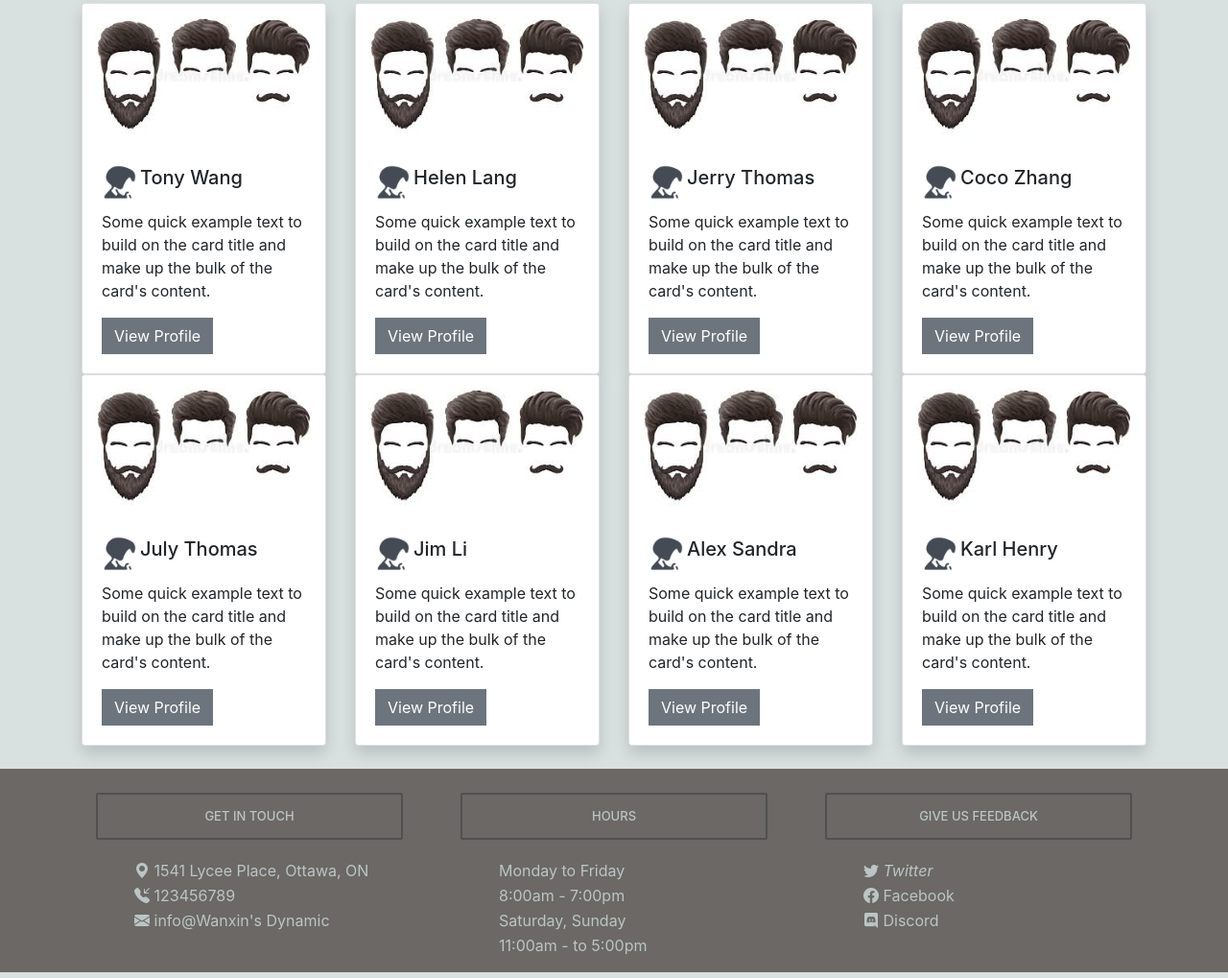
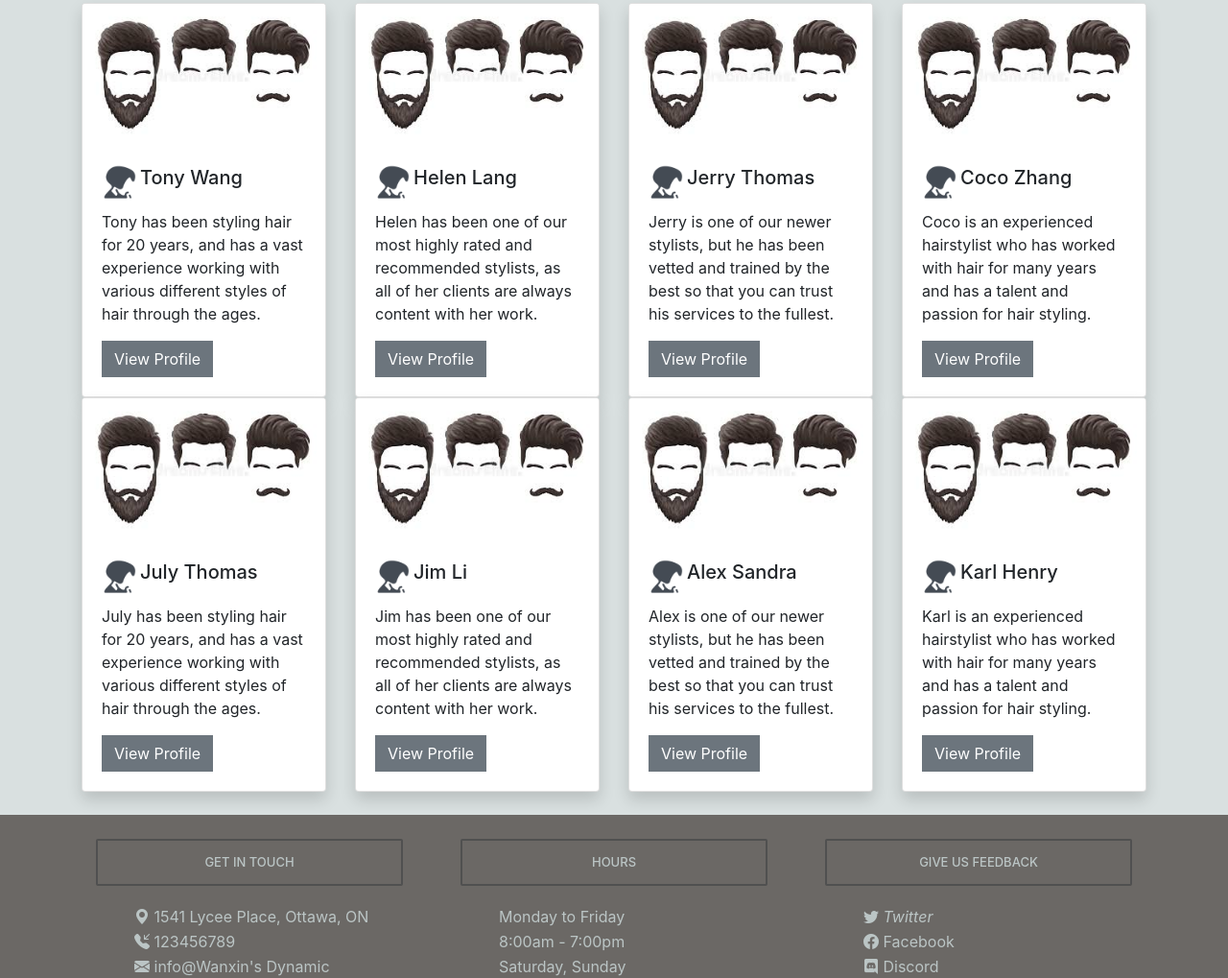
Before and after one commit to 906333302/906333302.github.io, a plain HTML site: page index.html in a window 1280 px wide. Shown: the part 1085-2104 px from the top of the page at 96% size. Drawn offline with nearby package versions, Linux system fonts and the light colour scheme.

Commit message:
Update index.html

```diff
--- a/index.html
+++ b/index.html
@@ -105,7 +105,7 @@
                         <img src="images/haircut.jpg" class="card-img-top" alt="">
                         <div class="card-body">
                         <h5 class="card-title"><img src="images/Cutter.png" alt="logo" style="width:40px;">Tony Wang</h5>
-                        <p class="card-text">Some quick example text to build on the card title and make up the bulk of the card's content.</p>
+                        <p class="card-text">Tony has been styling hair for 20 years, and has a vast experience working with various different styles of hair through the ages.</p>
                         <a href="#" class="btn btn-secondary">View Profile</a>
                         </div>
                     </div>
@@ -115,7 +115,7 @@
                         <img src="images/haircut.jpg" class="card-img-top" alt="">
                         <div class="card-body">
                         <h5 class="card-title"><img src="images/Cutter.png" alt="logo" style="width:40px;">Helen Lang</h5>
-                        <p class="card-text">Some quick example text to build on the card title and make up the bulk of the card's content.</p>
+                        <p class="card-text">Helen has been one of our most highly rated and recommended stylists, as all of her clients are always content with her work.</p>
                         <a href="#" class="btn btn-secondary">View Profile</a>
                         </div>
                     </div>
@@ -125,7 +125,7 @@
                         <img src="images/haircut.jpg" class="card-img-top" alt="">
                         <div class="card-body">
                         <h5 class="card-title"><img src="images/Cutter.png" alt="logo" style="width:40px;">Jerry Thomas</h5>
-                        <p class="card-text">Some quick example text to build on the card title and make up the bulk of the card's content.</p>
+                        <p class="card-text">Jerry is one of our newer stylists, but he has been vetted and trained by the best so that you can trust his services to the fullest.</p>
                         <a href="#" class="btn btn-secondary">View Profile</a>
                         </div>
                     </div>
@@ -135,7 +135,7 @@
                         <img src="images/haircut.jpg" class="card-img-top" alt="">
                         <div class="card-body">
                         <h5 class="card-title"><img src="images/Cutter.png" alt="logo" style="width:40px;">Coco Zhang</h5>
-                        <p class="card-text">Some quick example text to build on the card title and make up the bulk of the card's content.</p>
+                        <p class="card-text">Coco is an experienced hairstylist who has worked with hair for many years and has a talent and passion for hair styling.</p>
                         <a href="#" class="btn btn-secondary">View Profile</a>
                         </div>
                     </div>
@@ -147,7 +147,7 @@
                         <img src="images/haircut.jpg" class="card-img-top" alt="">
                         <div class="card-body">
                         <h5 class="card-title"><img src="images/Cutter.png" alt="logo" style="width:40px;">July Thomas</h5>
-                        <p class="card-text">Some quick example text to build on the card title and make up the bulk of the card's content.</p>
+                        <p class="card-text">July has been styling hair for 20 years, and has a vast experience working with various different styles of hair through the ages.</p>
                         <a href="#" class="btn btn-secondary">View Profile</a>
                         </div>
                     </div>
@@ -157,7 +157,7 @@
                         <img src="images/haircut.jpg" class="card-img-top" alt="">
                         <div class="card-body">
                         <h5 class="card-title"><img src="images/Cutter.png" alt="logo" style="width:40px;">Jim Li</h5>
-                        <p class="card-text">Some quick example text to build on the card title and make up the bulk of the card's content.</p>
+                        <p class="card-text">Jim has been one of our most highly rated and recommended stylists, as all of her clients are always content with her work.</p>
                         <a href="#" class="btn btn-secondary">View Profile</a>
                         </div>
                     </div>
@@ -167,7 +167,7 @@
                         <img src="images/haircut.jpg" class="card-img-top" alt="">
                         <div class="card-body">
                         <h5 class="card-title"><img src="images/Cutter.png" alt="logo" style="width:40px;">Alex Sandra</h5>
-                        <p class="card-text">Some quick example text to build on the card title and make up the bulk of the card's content.</p>
+                        <p class="card-text">Alex is one of our newer stylists, but he has been vetted and trained by the best so that you can trust his services to the fullest.</p>
                         <a href="#" class="btn btn-secondary">View Profile</a>
                         </div>
                     </div>
@@ -177,7 +177,7 @@
                         <img src="images/haircut.jpg" class="card-img-top" alt="">
                         <div class="card-body">
                         <h5 class="card-title"><img src="images/Cutter.png" alt="logo" style="width:40px;">Karl Henry</h5>
-                        <p class="card-text">Some quick example text to build on the card title and make up the bulk of the card's content.</p>
+                        <p class="card-text">Karl is an experienced hairstylist who has worked with hair for many years and has a talent and passion for hair styling.</p>
                         <a href="#" class="btn btn-secondary">View Profile</a>
                         </div>
                     </div>
```
